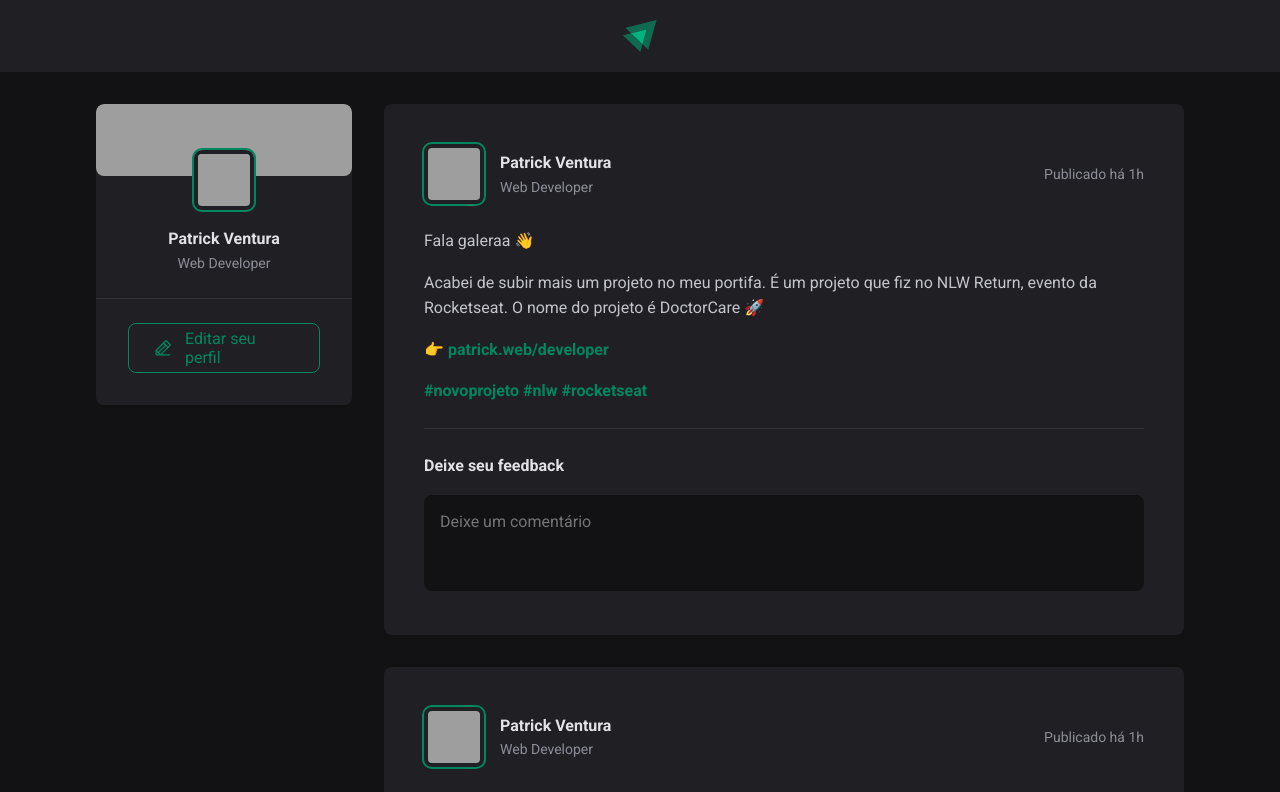
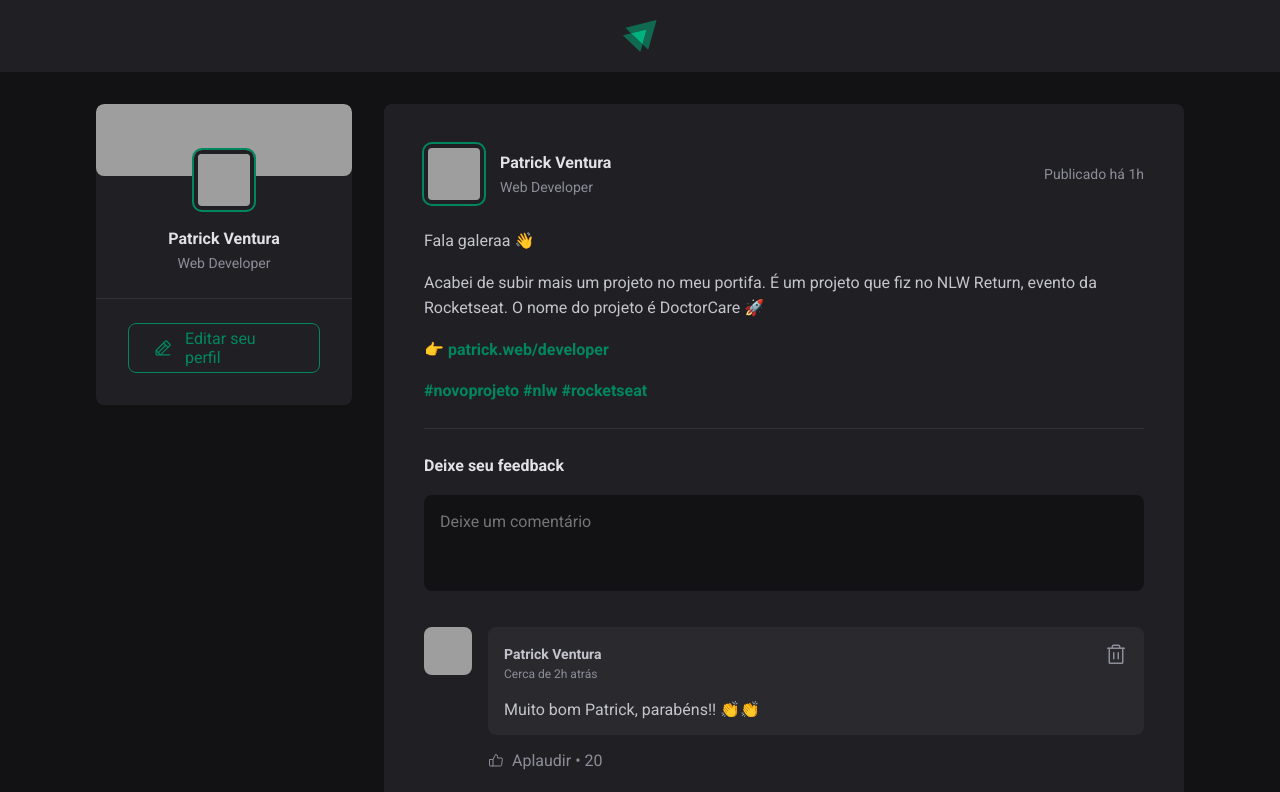
Before and after one commit to patrick2026/Social-media, a React (Vite) app: page / in a window 1280 px wide. Shown: the top 792 px of the page. Built offline with nearby package versions, Linux system fonts and the light colour scheme; grey boxes are pictures that could not be loaded.

Commit message:
Finalisando a Estilização do comentário

```diff
--- a/src/App.jsx
+++ b/src/App.jsx
@@ -1,6 +1,7 @@
 import { Header } from "./components/header.jsx";
 import { Post } from "./components/Post.jsx";
 import { Sidebar } from "./components/Sidebar.jsx";
+import { Comment } from "./components/Comment.jsx";
 
 import styles from "./components/App.module.css";
 
--- /dev/null
+++ b/src/components/Comment.jsx
@@ -0,0 +1,40 @@
+import { ThumbsUp, Trash } from "phosphor-react";
+import styles from "./Comment.module.css";
+
+export function Comment() {
+  return (
+    <div className={styles.comment}>
+      <img
+        className={styles.avatar}
+        src="https://github.com/patrick2026.png"
+        alt=""
+      />
+
+      <div className={styles.commentBox}>
+        <div className={styles.commentContent}>
+          <header>
+            <div className={styles.authorAndTime}>
+              <strong>Patrick Ventura</strong>
+              <time
+                title="04 de março às 14:30h"
+                dateTime="2025-03-04 14:30:00"
+              >
+                Cerca de 2h atrás
+              </time>
+            </div>
+            <button title="Deletar comentário">
+              <Trash size={24} />
+            </button>
+          </header>
+          <p>Muito bom Patrick, parabéns!! 👏👏</p>
+        </div>
+        <footer>
+          <button>
+            <ThumbsUp />
+            Aplaudir <span>20</span>
+          </button>
+        </footer>
+      </div>
+    </div>
+  );
+}
--- /dev/null
+++ b/src/components/Comment.module.css
@@ -0,0 +1,85 @@
+.comment {
+  margin-top: 1.5rem;
+  display: flex;
+  gap: 1rem;
+}
+
+.comment > img {
+  width: 3rem;
+  height: 3rem;
+  border-radius: 8px;
+}
+
+.commentBox {
+  flex: 1;
+}
+
+.commentContent {
+  background: var(--gray-700);
+  border-radius: 8px;
+  padding: 1rem;
+}
+
+.commentContent header {
+  display: flex;
+  justify-content: space-between;
+  align-items: flex-start;
+}
+
+.authorAndTime strong {
+  display: block;
+  font-size: 0.875rem;
+  line-height: 1.6;
+}
+
+.authorAndTime time {
+  display: block;
+  font-size: 0.75rem;
+  line-height: 1.6;
+  color: var(--gray-400);
+}
+
+.commentContent header button {
+  background: transparent;
+  border: 0;
+  color: var(--gray-400);
+  cursor: pointer;
+  line-height: 0;
+  border-radius: 2px;
+}
+
+.commentContent header button:hover {
+  color: var(--red-500);
+}
+
+.commentContent p {
+  margin-top: 1rem;
+  color: var(--gray-300);
+}
+
+.commentBox footer {
+  margin-top: 1rem;
+}
+
+.commentBox footer button {
+  background: transparent;
+  border: 0;
+  color: var(--gray-400);
+  cursor: pointer;
+  display: flex;
+  align-items: center;
+  border-radius: 2px;
+}
+
+.commentBox footer button:hover {
+  color: var(--green-300);
+}
+
+.commentBox footer button svg {
+  margin-right: 0.5rem;
+}
+
+.commentBox footer button span::before {
+  content: "\2022";
+  padding: 0 0.25rem;
+}
--- a/src/components/Post.jsx
+++ b/src/components/Post.jsx
@@ -1,3 +1,4 @@
+import { Comment } from "./Comment.jsx";
 import styles from "./Post.module.css";
 export function Post() {
   return (
@@ -43,6 +44,11 @@
           <button type="submit">Publicar</button>
         </footer>
       </form>
+      <div className={styles.commentList}>
+        <Comment />
+        <Comment />
+        <Comment />
+      </div>
     </article>
   );
 }
--- a/src/components/Post.module.css
+++ b/src/components/Post.module.css
@@ -117,3 +117,7 @@
 .commentForm button[type="submit"]:hover {
   background: var(--green-300);
 }
+
+.commentList {
+  margin-top: 2rem;
+}
--- a/src/global.css
+++ b/src/global.css
@@ -10,6 +10,8 @@
 
   --green-300: #00b37e;
   --green-500: #00875f;
+
+  --red-500: #f75a68;
 }
 :focus {
   outline: transparent;
```
